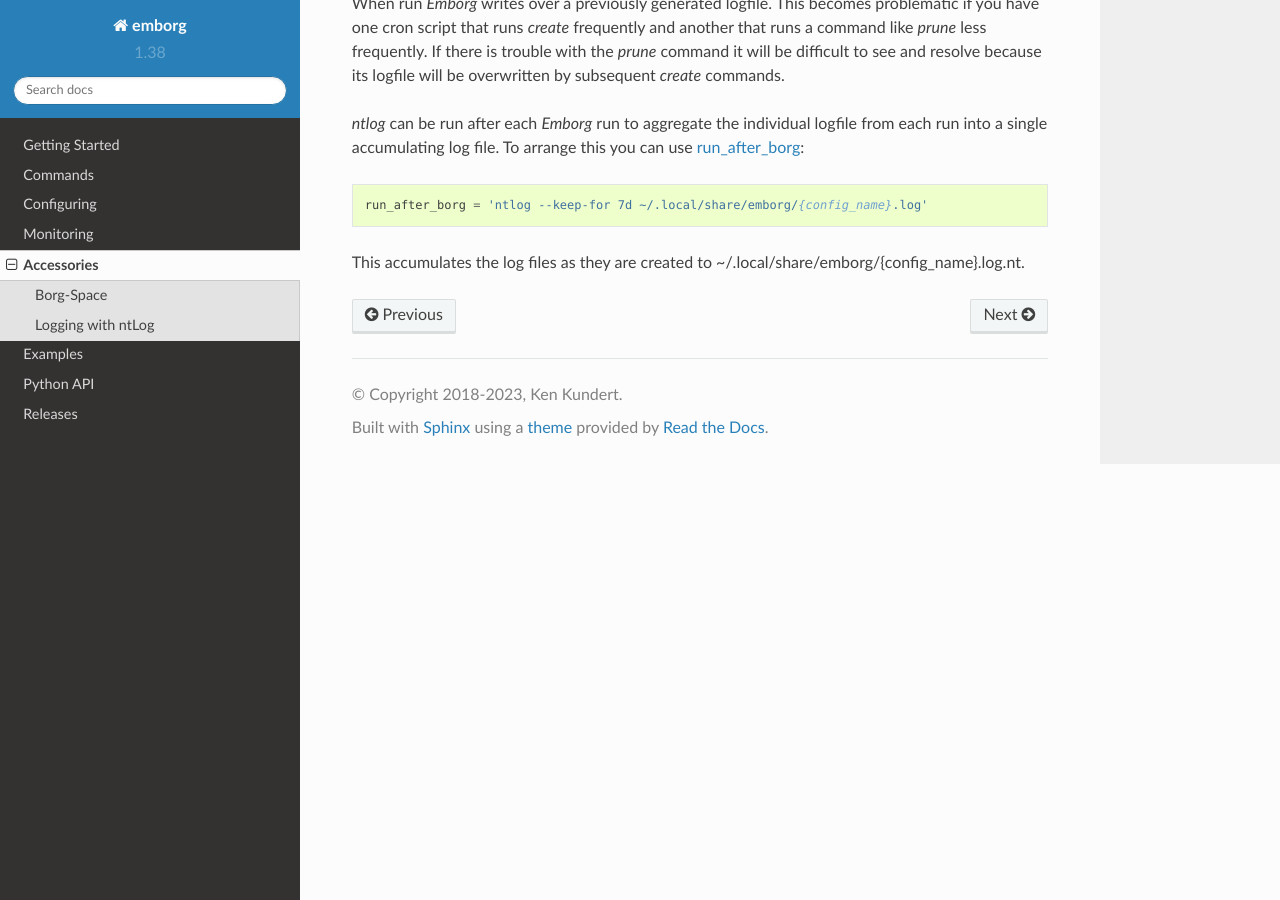
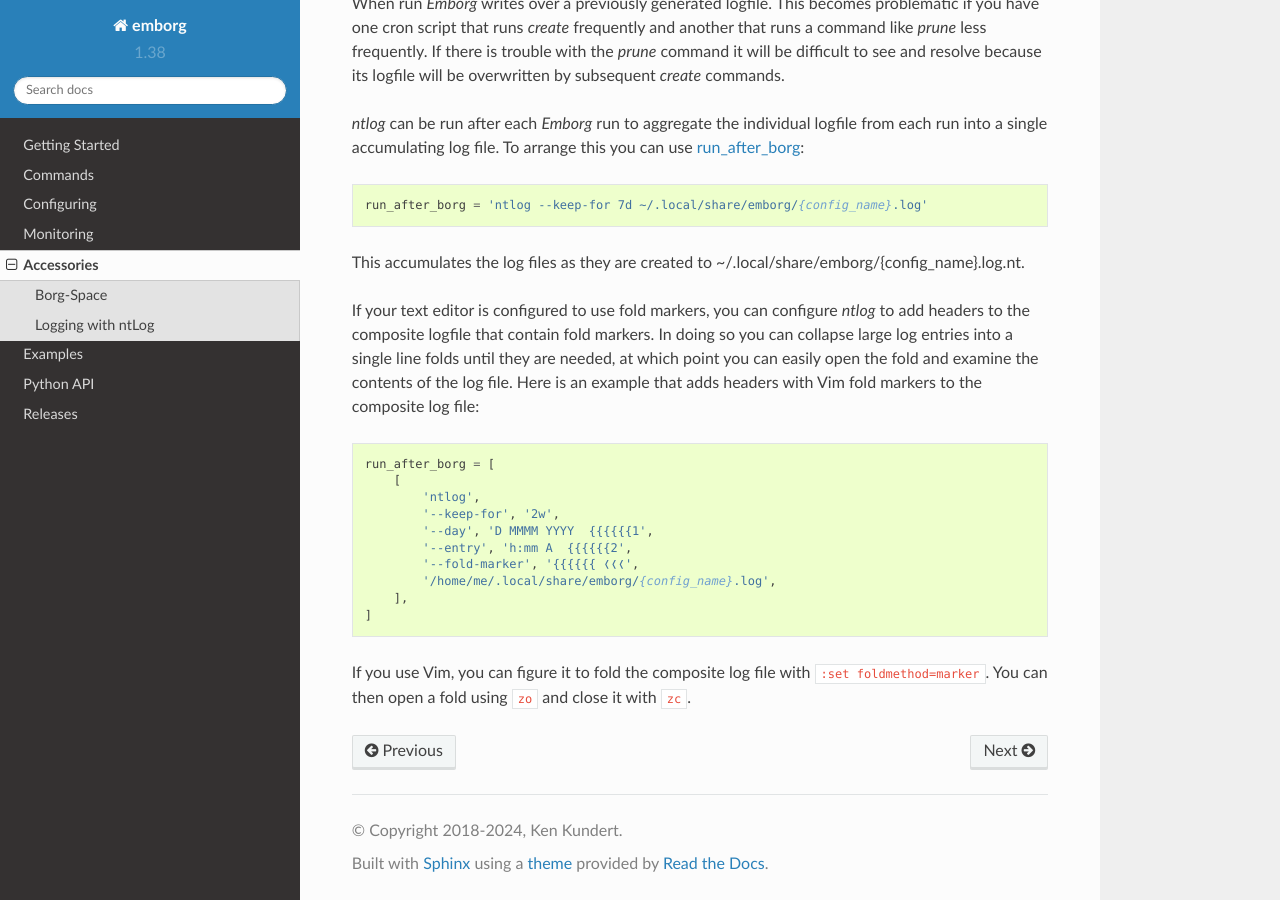
Before and after one commit to KenKundert/emborg, a Sphinx documentation site: the page built from doc/accessories.rst, in a window 1280 px wide and 900 px high, scrolled down 820 px. Built offline with Sphinx 7.4.7 and the Read the Docs theme 2.0.0, drawn with Linux system fonts in a browser that asks for light colours.

```diff
--- a/README.rst
+++ b/README.rst
@@ -20,8 +20,8 @@ Emborg — Front-End to Borg Backup
     :target: https://pypi.python.org/pypi/emborg/
 
 :Author: Ken Kundert
-:Version: 1.38.1
-:Released: 2023-11-08
+:Version: 1.38.2
+:Released: 2024-01-01
 
 *Emborg* is a simple command line utility to orchestrate backups. It is built as
 a front-end to Borg, a powerful and fast deduplicating backup program.  With
--- a/doc/accessories.rst
+++ b/doc/accessories.rst
@@ -46,3 +46,25 @@ from each run into a single accumulating log file.  To arrange this you can use
 
 This accumulates the log files as they are created to
 ~/.local/share/emborg/{config_name}.log.nt.
+
+If your text editor is configured to use fold markers, you can configure *ntlog*
+to add headers to the composite logfile that contain fold markers.  In doing so
+you can collapse large log entries into a single line folds until they are
+needed, at which point you can easily open the fold and examine the contents of
+the log file.  Here is an example that adds headers with Vim fold markers to the
+composite log file::
+
+    run_after_borg = [
+        [
+            'ntlog',
+            '--keep-for', '2w',
+            '--day', 'D MMMM YYYY  {{{{{{1',
+            '--entry', 'h:mm A  {{{{{{2',
+            '--fold-marker', '{{{{{{ ❬❬❬',
+            '/home/me/.local/share/emborg/{config_name}.log',
+        ],
+    ]
+
+If you use Vim, you can figure it to fold the composite log file with ``:set
+foldmethod=marker``.  You can then open a fold using ``zo`` and close it with
+``zc``.
--- a/doc/conf.py
+++ b/doc/conf.py
@@ -49,14 +49,14 @@ master_doc = 'index'
 
 # General information about the project.
 project = u'emborg'
-copyright = u'2018-2023, Ken Kundert'
+copyright = u'2018-2024, Ken Kundert'
 
 # The version info for the project you're documenting, acts as replacement for
 # |version| and |release|, also used in various other places throughout the
 # built documents.
 #
 # The full version, including alpha/beta/rc tags.
-release = '1.38.1'
+release = '1.38.2'
 # The short X.Y version.
 version = '.'.join(release.split('.')[0:2])
 
--- a/doc/index.rst
+++ b/doc/index.rst
@@ -3,8 +3,8 @@
 Emborg — Front-End to Borg Backup
 =================================
 
-| Version: 1.38.1
-| Released: 2023-11-08
+| Version: 1.38.2
+| Released: 2024-01-01
 | Please report all bugs and suggestions on GitHub_.
 
 
--- a/emborg/__init__.py
+++ b/emborg/__init__.py
@@ -1,4 +1,4 @@
-__version__ = "1.38.1"
-__released__ = "2023-11-08"
+__version__ = "1.38.2"
+__released__ = "2024-01-01"
 
 from .emborg import Emborg
--- a/pyproject.toml
+++ b/pyproject.toml
@@ -1,6 +1,6 @@
 [project]
 name = "emborg"
-version = "1.38.1"
+version = "1.38.2"
 description = "Borg front end."
 readme = "README.rst"
 keywords = ["emborg", "borg", "borgmatic", "backups"]
```
Also changed, not shown: doc/configuring.rst (+12 -3 lines), doc/releases.rst (+8 -2 lines), 11 other files.
